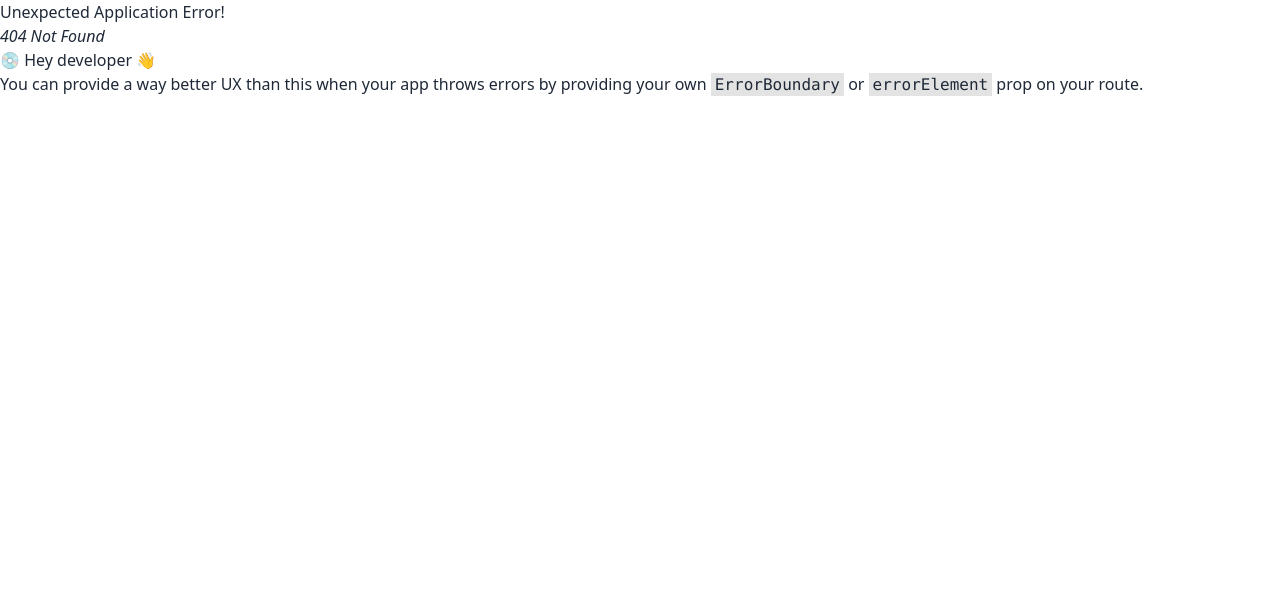
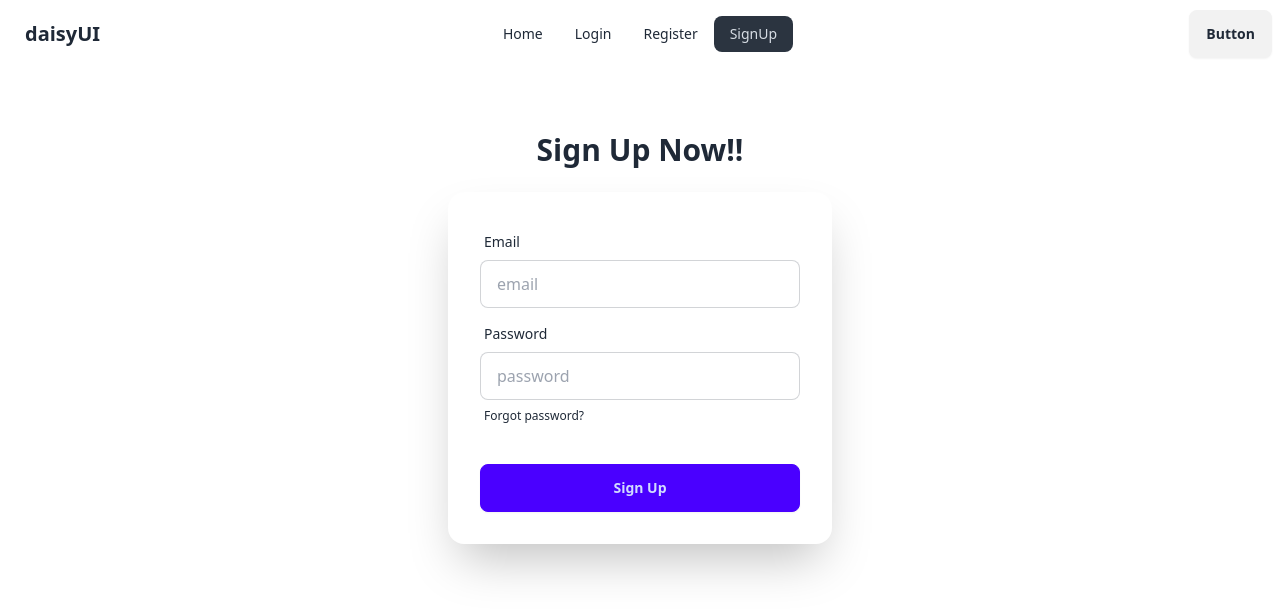
Before and after one commit to Ayesha10412/Email-password-auth, a React (Vite) app: page /signUp in a window 1280 px wide. Before the commit this address had no page. Shown: the top 616 px of the page. Built offline with nearby package versions, Linux system fonts and the light colour scheme.

Commit message:
create another signUp form with error message

```diff
--- a/src/component/Header/Header.jsx
+++ b/src/component/Header/Header.jsx
@@ -8,7 +8,7 @@
 <li ><NavLink to='/' >Home</NavLink></li>
 <li ><NavLink to='/login' >Login</NavLink></li>
 <li ><NavLink to='/Register' >Register</NavLink></li>
-<li ><NavLink to='/Register2'>Register2</NavLink></li>
+<li ><NavLink to='/signUp'>SignUp</NavLink></li>
 
 
 </>
--- /dev/null
+++ b/src/component/Register2/SignUp.jsx
@@ -0,0 +1,66 @@
+import { createUserWithEmailAndPassword } from 'firebase/auth';
+import React, { useState } from 'react';
+import { auth } from '../../firebase.init';
+
+const SignUp = () => {
+
+    const [errorMessage, setErrorMessage] = useState('')
+
+    const handleSignUp = e =>{
+
+e.preventDefault();
+const email = e.target.email.value;
+const password = e.target.password.value ;
+
+// reset error and status
+setErrorMessage('');
+
+createUserWithEmailAndPassword(auth, email, password)
+.then(value =>{
+    console.log(value)
+})
+
+.catch(error=>{
+    console.log('Error:' , error)
+    setErrorMessage(error.message)
+})
+
+    }
+
+
+    return (
+        <div className='flex flex-col mt-16 items-center'>
+            <h2 className='text-3xl mb-6 font-bold'> Sign Up Now!! </h2>
+
+            <div className="card bg-base-100 w-full max-w-sm shrink-0 shadow-2xl">
+      <form onSubmit={handleSignUp} className="card-body">
+        <div className="form-control">
+          <label className="label">
+            <span className="label-text">Email</span>
+          </label>
+          <input type="email" name='email' placeholder="email" className="input input-bordered" required />
+        </div>
+        <div className="form-control">
+          <label className="label">
+            <span className="label-text">Password</span>
+          </label>
+          <input type="password" name='password' placeholder="password" className="input input-bordered" required />
+          <label className="label">
+            <a href="#" className="label-text-alt link link-hover">Forgot password?</a>
+          </label>
+        </div>
+        <div className="form-control mt-6">
+          <button className="btn btn-primary">Sign Up</button>
+        </div>
+      </form>
+    </div>
+
+{
+    errorMessage && <p className='text-red-700 font-semibold text-xl'>{errorMessage}</p>
+}
+
+        </div>
+    );
+};
+
+export default SignUp;
```
Also changed, not shown: src/main.jsx (+7 -0 lines).
